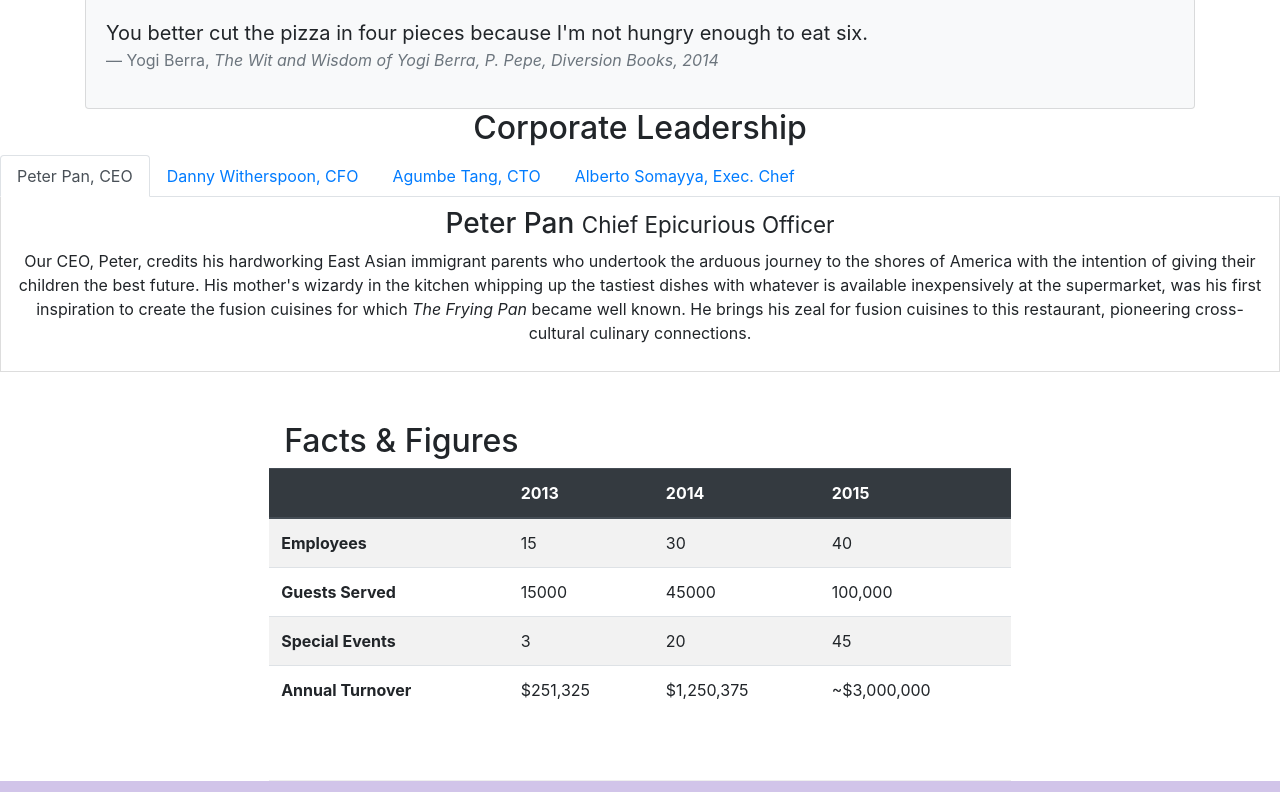
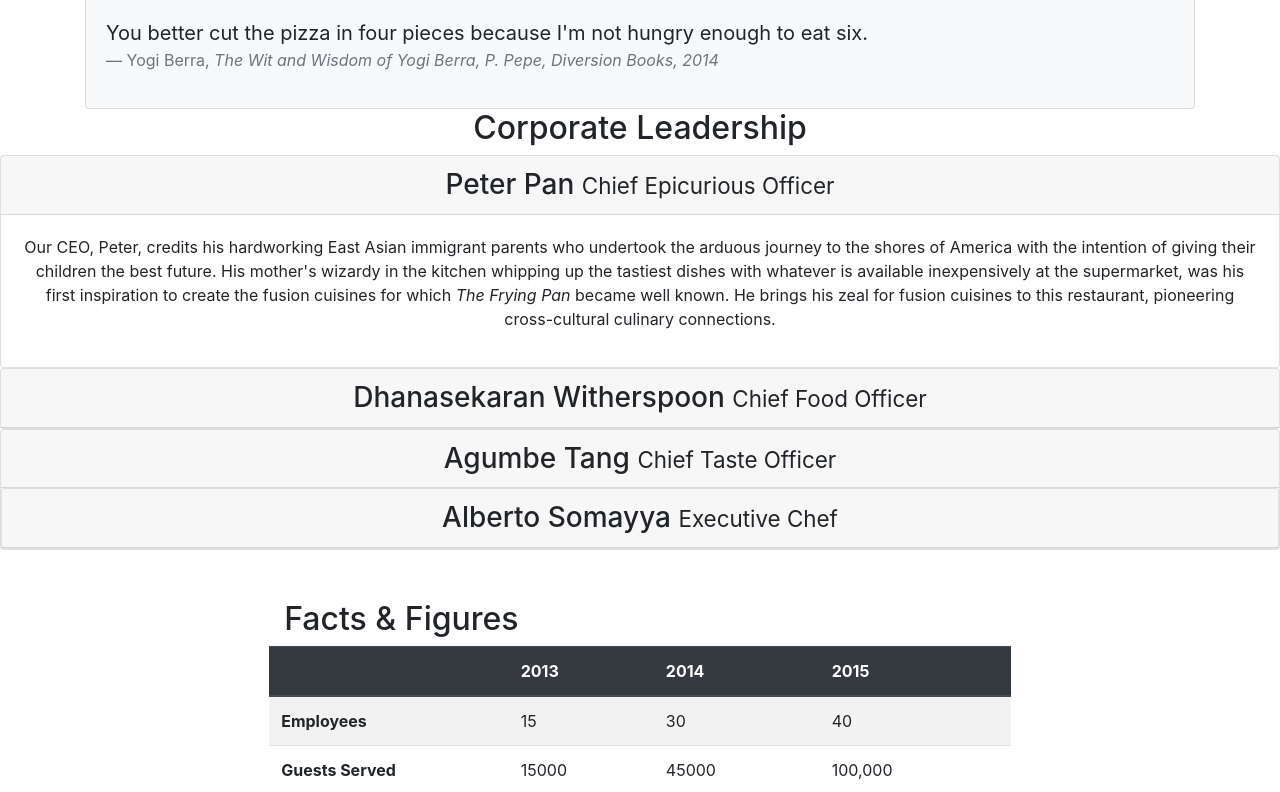
Before and after one commit to monika096n/Bootstrap, a website: page aboutus.html in a window 1280 px wide. Shown: the part 762-1554 px from the top of the page. Drawn offline with nearby package versions, Linux system fonts and the light colour scheme.

Commit message:
Accordion

```diff
--- a/aboutus.html
+++ b/aboutus.html
@@ -109,54 +109,73 @@
             <div class="col-12 col-sm-12">   <!-- d-none d-sm-block class hides on xs screen-->
                 <div class="text-center">
                 <h2>Corporate Leadership</h2>
-                 <ul class="nav nav-tabs">
-                    <li class="nav-item">
-                      <a class="nav-link active" href="#peter"
-                        role="tab" data-toggle="tab">Peter Pan, CEO</a>
-                    </li>
-                    <li class="nav-item">
-                      <a class="nav-link" href="#danny" role="tab"
-                        data-toggle="tab">Danny Witherspoon, CFO</a>
-                    </li>
-                    <li class="nav-item">
-                      <a class="nav-link" href="#agumbe"role="tab"
-                        data-toggle="tab">Agumbe Tang, CTO</a>
-                    </li>
-                    <li class="nav-item">
-                      <a class="nav-link" href="#alberto" role="tab"
-                        data-toggle="tab">Alberto Somayya, Exec. Chef</a>
-                    </li>
-                </ul>
-
-            <div class="tab-content">
-                <div role="tabpanel" class="tab-pane fade show active" id="peter">
-                <h3>Peter Pan <small>Chief Epicurious Officer</small></h3>
-                <p class="d-none d-sm-block">Our CEO, Peter, credits his hardworking East Asian immigrant parents who undertook the arduous journey to the shores of America with the intention of giving their children the best future. His mother's wizardy in the kitchen whipping up the tastiest dishes with whatever is available inexpensively at the supermarket, was his first inspiration to create the fusion cuisines for which <em>The Frying Pan</em> became well known. He brings his zeal for fusion cuisines to this restaurant, pioneering cross-cultural culinary connections.</p>
-               </div>
 
 
+                <div id="accordion">
 
-                <div role="tabpanel" class="tab-pane fade show" id="danny">
-                <h3>Dhanasekaran Witherspoon <small>Chief Food Officer</small></h3>
-                <p class="d-none d-sm-block">Our CFO, Danny, as he is affectionately referred to by his colleagues, comes from a long established family tradition in farming and produce. His experiences growing up on a farm in the Australian outback gave him great appreciation for varieties of food sources. As he puts it in his own words, <em>Everything that runs, wins, and everything that stays, pays!</em></p>
+                    <div class="card">
+                        <div class="card-header" role="tab" id="peterhead">
+                        <h3 class="mb-0">
+                            <a data-toggle="collapse" data-target="#peter">
+                            Peter Pan <small>Chief Epicurious Officer</small>
+                            </a>
+                        </h3>
+                        </div>
+                        <div class="collapse show" id="peter" data-parent="#accordion">
+                            <div class="card-body">
+                                <p class="d-none d-sm-block">Our CEO, Peter, credits his hardworking East Asian immigrant parents who undertook the arduous journey to the shores of America with the intention of giving their children the best future. His mother's wizardy in the kitchen whipping up the tastiest dishes with whatever is available inexpensively at the supermarket, was his first inspiration to create the fusion cuisines for which <em>The Frying Pan</em> became well known. He brings his zeal for fusion cuisines to this restaurant, pioneering cross-cultural culinary connections.</p>
+                            </div>
+                        </div>
+                    </div>
+
+                    <div class="card">
+                        <div class="card-header" role="tab" id="dannyhead">
+                        <h3 class="mb-0">
+                            <a class="collapsed" data-toggle="collapse" data-target="#danny">
+                            Dhanasekaran Witherspoon <small>Chief Food Officer</small>
+                            </a>
+                        </h3>
+                    </div>
+                    <div class="collapse" id="danny" data-parent="#accordion">
+                        <div class="card-body">
+                            <p class="d-none d-sm-block">Our CEO, Peter, credits his hardworking East Asian immigrant parents who undertook the arduous journey to the shores of America with the intention of giving their children the best future. His mother's wizardy in the kitchen whipping up the tastiest dishes with whatever is available inexpensively at the supermarket, was his first inspiration to create the fusion cuisines for which <em>The Frying Pan</em> became well known. He brings his zeal for fusion cuisines to this restaurant, pioneering cross-cultural culinary connections.</p>
+                        </div>
+                    </div>
+                    </div>
+
+                      <div class="card">
+                        <div class="card-header" role="tab" id="agumbehead">
+                             <h3 class="mb-0">
+                                  <a class="collapsed" data-toggle="collapse" data-target="#agumbe">
+                                         Agumbe Tang <small>Chief Taste Officer</small>
+                        </a>
+                    </h3>
                 </div>
+                <div class="collapse" id="agumbe" data-parent="#accordion">
+                    <div class="card-body">
+                        <p class="d-none d-sm-block">Blessed with the most discerning gustatory sense, Agumbe, our CTO, personally ensures that every dish that we serve meets his exacting tastes. Our chefs dread the tongue lashing that ensues if their dish does not meet his exacting standards. He lives by his motto, <em>You click only if you survive my lick.</em></p>
+                </div>
+            </div>
 
-                <div role="tabpanel" class="tab-pane fade show " id="agumbe">
-                <h3>Agumbe Tang <small>Chief Taste Officer</small></h3>
-                <p class="d-none d-sm-block">Blessed with the most discerning gustatory sense, Agumbe, our CTO, personally ensures that every dish that we serve meets his exacting tastes. Our chefs dread the tongue lashing that ensues if their dish does not meet his exacting standards. He lives by his motto, <em>You click only if you survive my lick.</em></p>
+            <div class="card">
+                <div class="card-header" role="tab" id="albertohead">
+                <h3 class="mb-0">
+                    <a class="collapsed" data-toggle="collapse" data-target="#alberto">
+                    Alberto Somayya <small>Executive Chef</small>
+                    </a>
+                </h3>
+            </div>
+            <div class="collapse" id="alberto" data-parent="#accordion">
+                <div class="card-body">
+                    <p class="d-none d-sm-block">Award winning three-star Michelin chef with wide International experience having worked closely with whos-who in the culinary world, he specializes in creating mouthwatering Indo-Italian fusion experiences. He says, <em>Put together the cuisines from the two craziest cultures, and you get a winning hit! Amma Mia!</em></p>
                 </div>
-
-
-
-                <div role="tabpanel" class="tab-pane fade show " id="alberto">
-                <h3>Alberto Somayya <small>Executive Chef</small></h3>
-                <p  class="d-none d-sm-block">Award winning three-star Michelin chef with wide International experience having worked closely with whos-who in the culinary world, he specializes in creating mouthwatering Indo-Italian fusion experiences. He says, <em>Put together the cuisines from the two craziest cultures, and you get a winning hit! Amma Mia!</em></p>
-
-              </div>
-
             </div>
         </div>
-    </div>
+     </div>
+
+                </div>
+           </div>
+        </div>
         <div class="row row-content">
             <div class="col-12 col-sm-9">
                 <h2>Facts &amp; Figures</h2>
```
